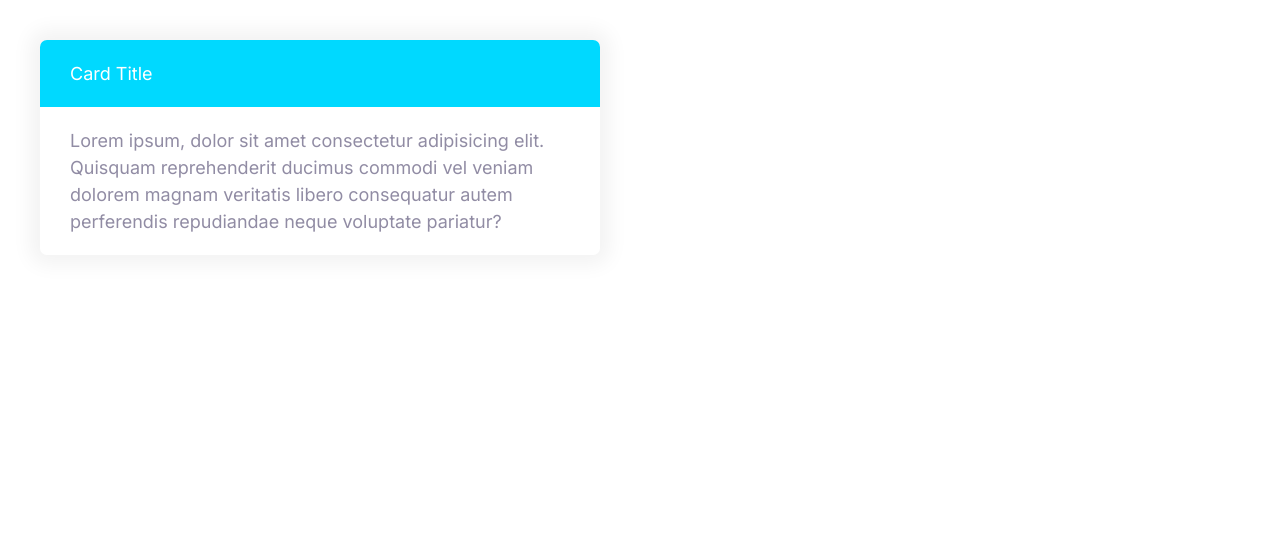
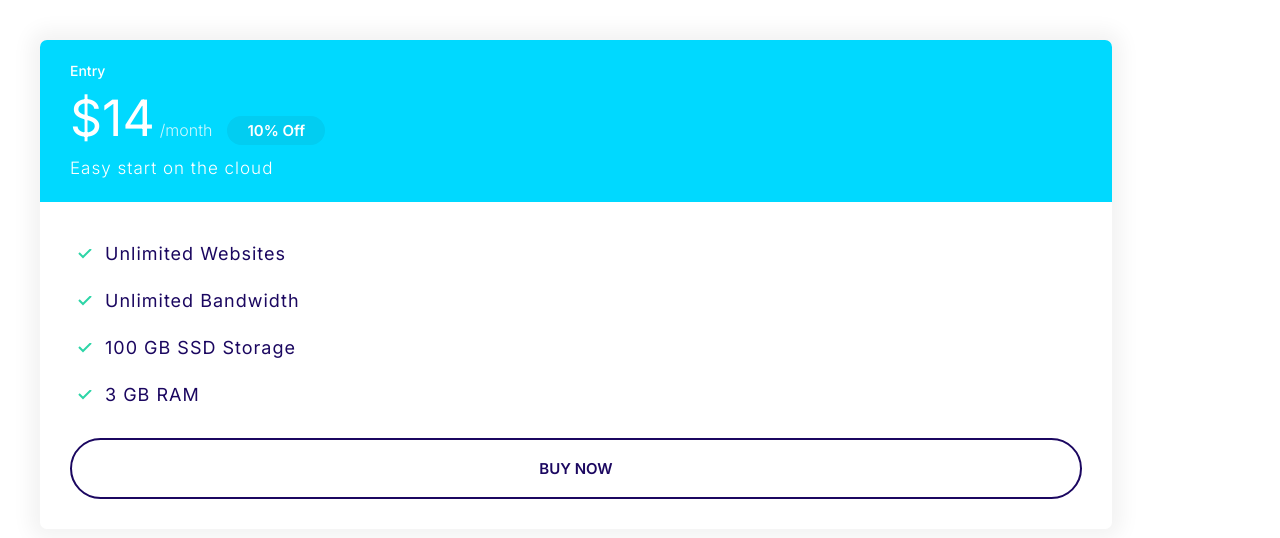
Before and after one commit to mariashahid/Moshify, a plain HTML site: page index.html in a window 1280 px wide. Drawn offline with Linux system fonts and the light colour scheme.

Commit message:
Added plan component.

```diff
--- a/css/styles.css
+++ b/css/styles.css
@@ -117,6 +117,7 @@ a {
 
 .badge--small {
   font-size: 1.6rem;
+  padding: 0.5rem 1.5rem;
 }
 
 @media screen and (min-width: 1024px) {
@@ -299,3 +300,56 @@ a {
   background: var(--color-secondary);
   color: #fff;
 }
+
+.card--secondary .badge--secondary {
+  background: #02cdf1;
+}
+
+/* Plans */
+.plan__name {
+  color: #fff;
+  font-weight: 500;
+  margin: 0;
+  font-size: 2.4rem;
+}
+
+.plan__price {
+  font-size: 6rem;
+}
+
+.plan__billing-cycle {
+  font-size: 2.4rem;
+  font-weight: 300;
+  opacity: 0.8;
+  margin-right: 1rem;
+}
+
+.plan__description {
+  font-size: 2rem;
+  font-weight: 300;
+  letter-spacing: 1px;
+  display: block;
+}
+
+.plan .list__item {
+  margin-bottom: 2rem;
+  letter-spacing: 1px;
+}
+
+@media screen and (min-width: 1024px) {
+  .plan__name {
+    font-size: 1.4rem;
+  }
+
+  .plan__price {
+    font-size: 5rem;
+  }
+
+  .plan__billing-cycle {
+    font-size: 1.6rem;
+  }
+
+  .plan__description {
+    font-size: 1.7rem;
+  }
+}
--- a/index.html
+++ b/index.html
@@ -15,14 +15,25 @@
     />
   </head>
   <body>
-    <div style="width: 50%; padding: 4rem">
-      <div class="card card--secondary">
-        <header class="card__header">Card Title</header>
-        <div class="card__body">
-          Lorem ipsum, dolor sit amet consectetur adipisicing elit. Quisquam
-          reprehenderit ducimus commodi vel veniam dolorem magnam veritatis
-          libero consequatur autem perferendis repudiandae neque voluptate
-          pariatur?
+    <div style="width: 90%; padding: 4rem">
+      <div class="plan">
+        <div class="card card--secondary">
+          <header class="card__header">
+            <h3 class="plan__name">Entry</h3>
+            <span class="plan__price">$14</span>
+            <span class="plan__billing-cycle">/month</span>
+            <span class="badge badge--secondary badge--smmall">10% Off</span>
+            <span class="plan__description">Easy start on the cloud</span>
+          </header>
+          <div class="card__body">
+            <ul class="list list--tick">
+              <li class="list__item">Unlimited Websites</li>
+              <li class="list__item">Unlimited Bandwidth</li>
+              <li class="list__item">100 GB SSD Storage</li>
+              <li class="list__item">3 GB RAM</li>
+            </ul>
+            <button class="btn btn--block btn--outline">Buy Now</button>
+          </div>
         </div>
       </div>
     </div>
```
Also changed, not shown: components/plans.html (added, +20 -0 lines), images/popular.svg (added).
